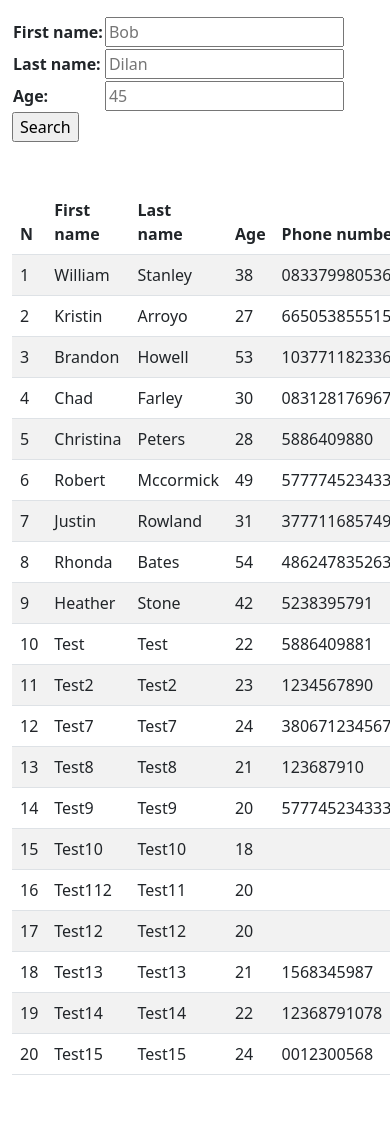
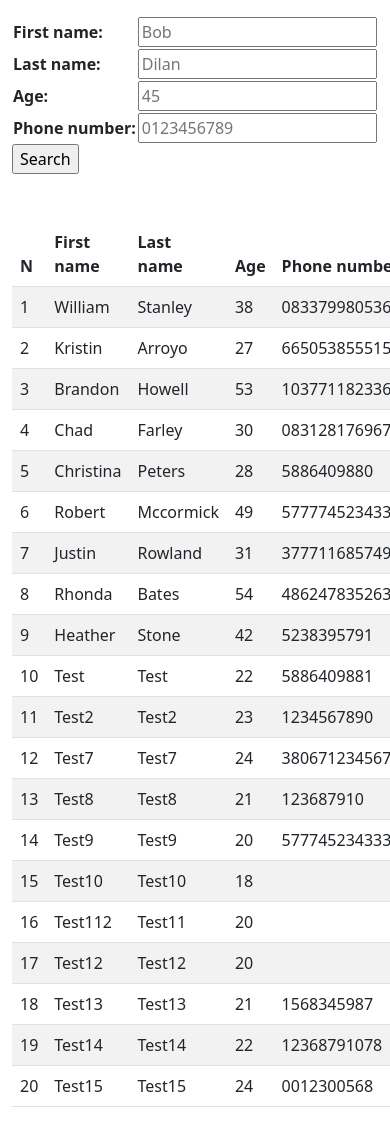
Before and after one commit to PyPro2022/DJANGO_LMS, a Django app: template templates/students/st_list.html in a window 390 px wide; the page is wider, and only the part inside the window is pictured. Shown: the part 56-1179 px from the top of that part. Before the commit the page ends 1131 px from the top of that part, so only its background shows below. Run offline with Django 4.2, Linux system fonts and the light colour scheme; the template is opened without the code that fills it: values that come from a table or form of the project are taken from there, others are empty; data comes from the database, SQL or seed files in the repository.

Commit message:
Update st_list.html
добавил поле phone number

```diff
--- a/templates/students/st_list.html
+++ b/templates/students/st_list.html
@@ -20,6 +20,11 @@
                 <td><label for="age_id" style="font-weight: bold;">Age:</label></td>
                 <td><input type="number" id="age_id" name="age" placeholder="45"></td>
             </tr>
+            <tr>
+                <td><label for="ph_number" style="font-weight: bold;">Phone number:</label></td>
+                <td><input type="text" id="ph_number" name="phone_number" placeholder="0123456789"></td>
+            </tr>
+
         </table>
         <input type="submit" value="Search">
 <!--        <input type="submit" value="Create">-->
```
